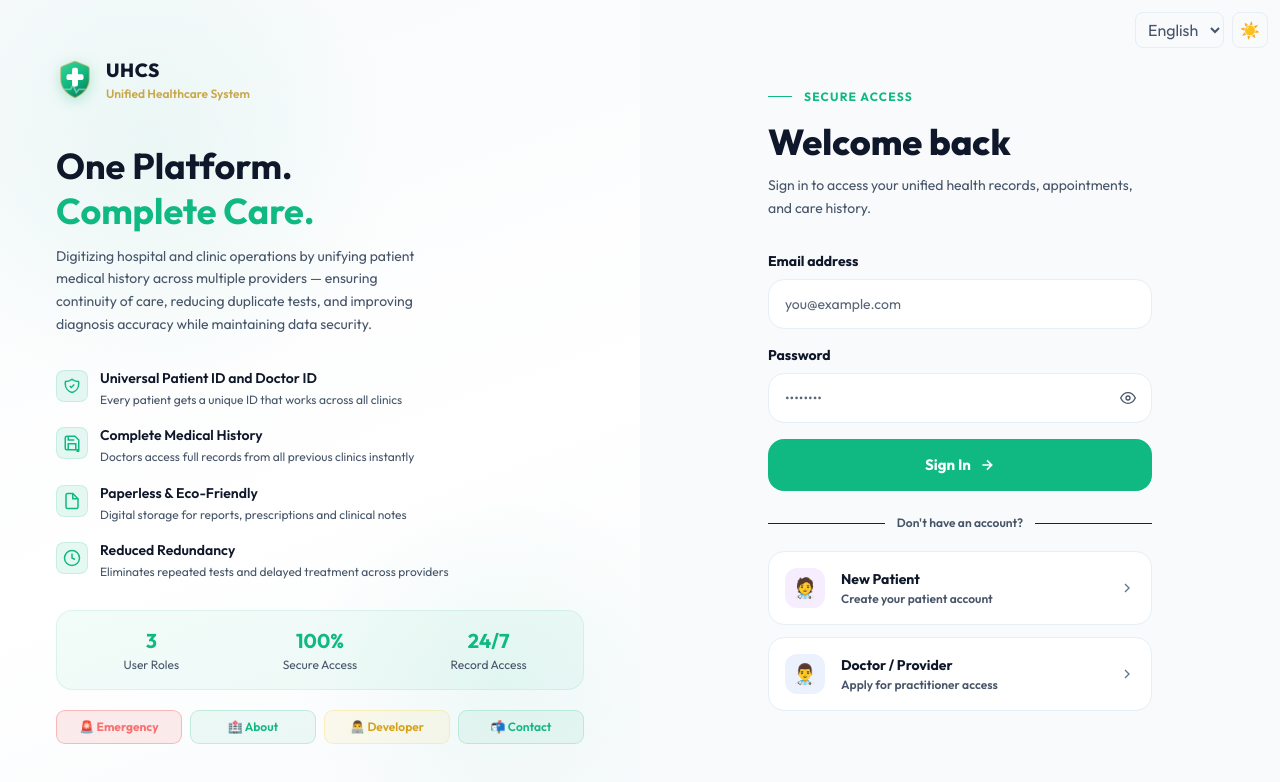
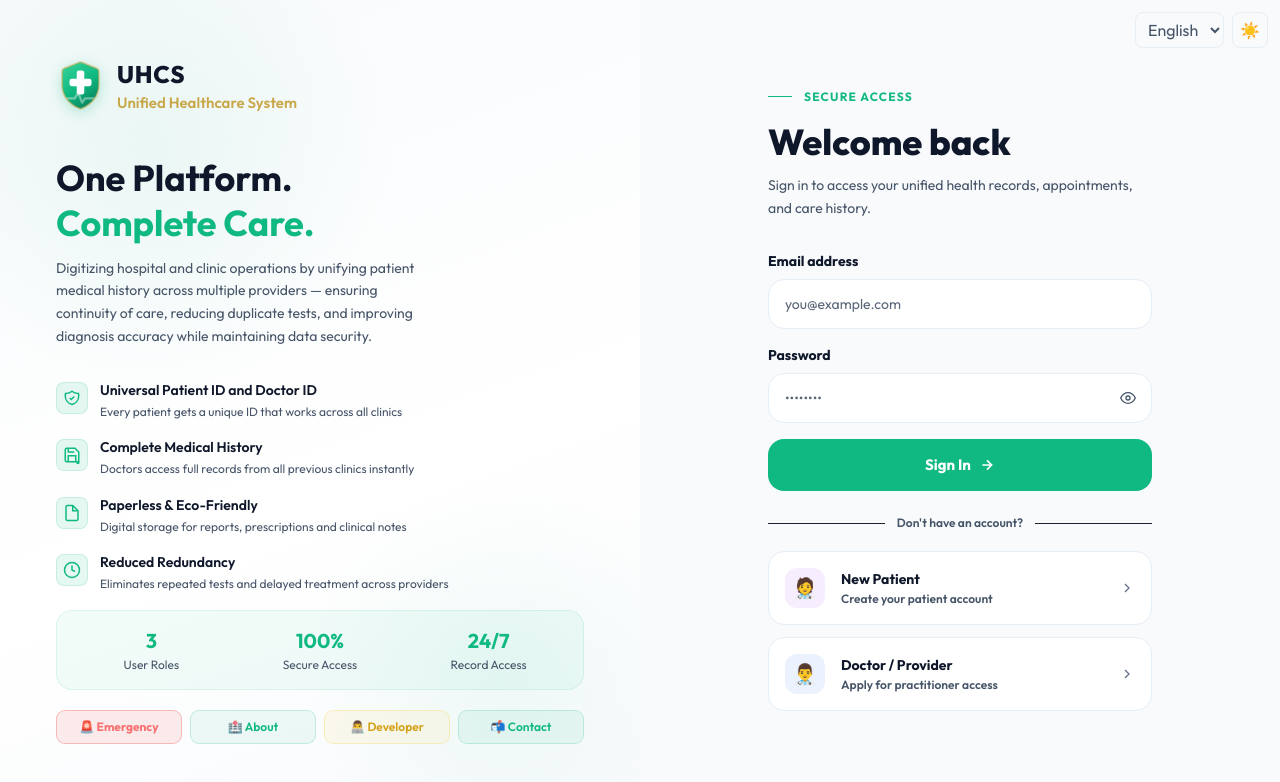
Before and after one commit to Nishikant4246/Unified-Health-Care-System, a React (Vite) app in the folder unified-healthcare-frontend/: page / in a window 1280 px wide. Shown: the top 782 px of the page. Built offline with nearby package versions, Linux system fonts and the light colour scheme.

Commit message:
Logo Updated

```diff
--- a/unified-healthcare-frontend/src/components/common/Logo.jsx
+++ b/unified-healthcare-frontend/src/components/common/Logo.jsx
@@ -14,15 +14,28 @@ import { useId } from "react";
  *   size          – mark width in px (default 32)
  *   wordmarkSize  – "UHCS" font size in px (default 14)
  *   subtitleSize  – subtitle font size in px (default 11)
+ *
+ * The whole lockup is scaled from one place:
+ *   SCALE            – auth pages (login / register), ~15% up from the prior 1.12
+ *   DASHBOARD_SCALE  – sidebars (inDashboard), the prior 1.12 + ~10%
  */
+const SCALE = 1.288;
+const DASHBOARD_SCALE = 1.232;
+
 export default function Logo({
   subtitle,
   collapsed = false,
+  inDashboard = false,
   size = 32,
   wordmarkSize = 14,
   subtitleSize = 11,
 }) {
   const gid = useId();
+  const s = inDashboard ? DASHBOARD_SCALE : SCALE;
+  const markW = Math.round(size * s);
+  const markH = Math.round((size * s * 26) / 24);
+  const wmSize = Math.round(wordmarkSize * s);
+  const stSize = Math.round(subtitleSize * s);
   const shield =
     "M12 1.6c-.32 0-.63.06-.92.18L4.05 4.62C3.42 4.88 3 5.5 3 6.18v6.4c0 5.52 3.64 9.47 8.36 11.63.41.19.87.19 1.28 0C17.36 22.05 21 18.1 21 12.58v-6.4c0-.68-.42-1.3-1.05-1.56l-7.03-2.84c-.29-.12-.6-.18-.92-.18Z";
 
@@ -38,8 +51,8 @@ export default function Logo({
         }}
       >
         <svg
-          width={size}
-          height={Math.round((size * 26) / 24)}
+          width={markW}
+          height={markH}
           viewBox="0 0 24 26"
           fill="none"
           xmlns="http://www.w3.org/2000/svg"
@@ -92,7 +105,7 @@ export default function Logo({
         <div>
           <div
             style={{
-              fontSize: wordmarkSize,
+              fontSize: wmSize,
               fontWeight: 800,
               letterSpacing: "0.03em",
               color: "var(--text-primary)",
@@ -101,7 +114,7 @@ export default function Logo({
             UHCS
           </div>
           {subtitle && (
-            <div style={{ fontSize: subtitleSize, fontWeight: 600, color: "#C9A84C" }}>
+            <div style={{ fontSize: stSize, fontWeight: 600, color: "#C9A84C" }}>
               {subtitle}
             </div>
           )}
--- a/unified-healthcare-frontend/src/layouts/AdminLayout.jsx
+++ b/unified-healthcare-frontend/src/layouts/AdminLayout.jsx
@@ -22,7 +22,7 @@ function SidebarContent({ user, logout, collapsed, onNavClick }) {
       <div style={{ height: 3, background: "linear-gradient(90deg,#A07830,#C9A84C,#F0D98C,#C9A84C,#A07830)", flexShrink: 0 }} />
 
       <div style={{ display: "flex", alignItems: "center", gap: 12, padding: "20px 16px", borderBottom: "1px solid #1A2E45", flexShrink: 0 }}>
-        <Logo subtitle={t('adminPanel')} collapsed={collapsed} />
+        <Logo subtitle={t('adminPanel')} collapsed={collapsed} inDashboard />
       </div>
 
       <nav style={{ padding: "10px 10px", flex: 1, overflowY: "auto" }}>
--- a/unified-healthcare-frontend/src/layouts/DoctorLayout.jsx
+++ b/unified-healthcare-frontend/src/layouts/DoctorLayout.jsx
@@ -25,7 +25,7 @@ function SidebarContent({ user, logout, collapsed, onNavClick }) {
 
       {/* Logo */}
       <div style={{ display: "flex", alignItems: "center", gap: 12, padding: "20px 16px", borderBottom: "1px solid #1A2E45", flexShrink: 0 }}>
-        <Logo subtitle={t('doctorPortal')} collapsed={collapsed} />
+        <Logo subtitle={t('doctorPortal')} collapsed={collapsed} inDashboard />
       </div>
 
       {/* Nav */}
--- a/unified-healthcare-frontend/src/layouts/PatientLayout.jsx
+++ b/unified-healthcare-frontend/src/layouts/PatientLayout.jsx
@@ -28,7 +28,7 @@ function SidebarContent({ user, logout, collapsed, onNavClick }) {
 
       {/* Logo */}
       <div style={{ display: "flex", alignItems: "center", gap: 12, padding: "20px 16px", borderBottom: "1px solid #1A2E45", flexShrink: 0 }}>
-        <Logo subtitle={t('patientPortal')} collapsed={collapsed} />
+        <Logo subtitle={t('patientPortal')} collapsed={collapsed} inDashboard />
       </div>
 
       {/* Nav */}
```
